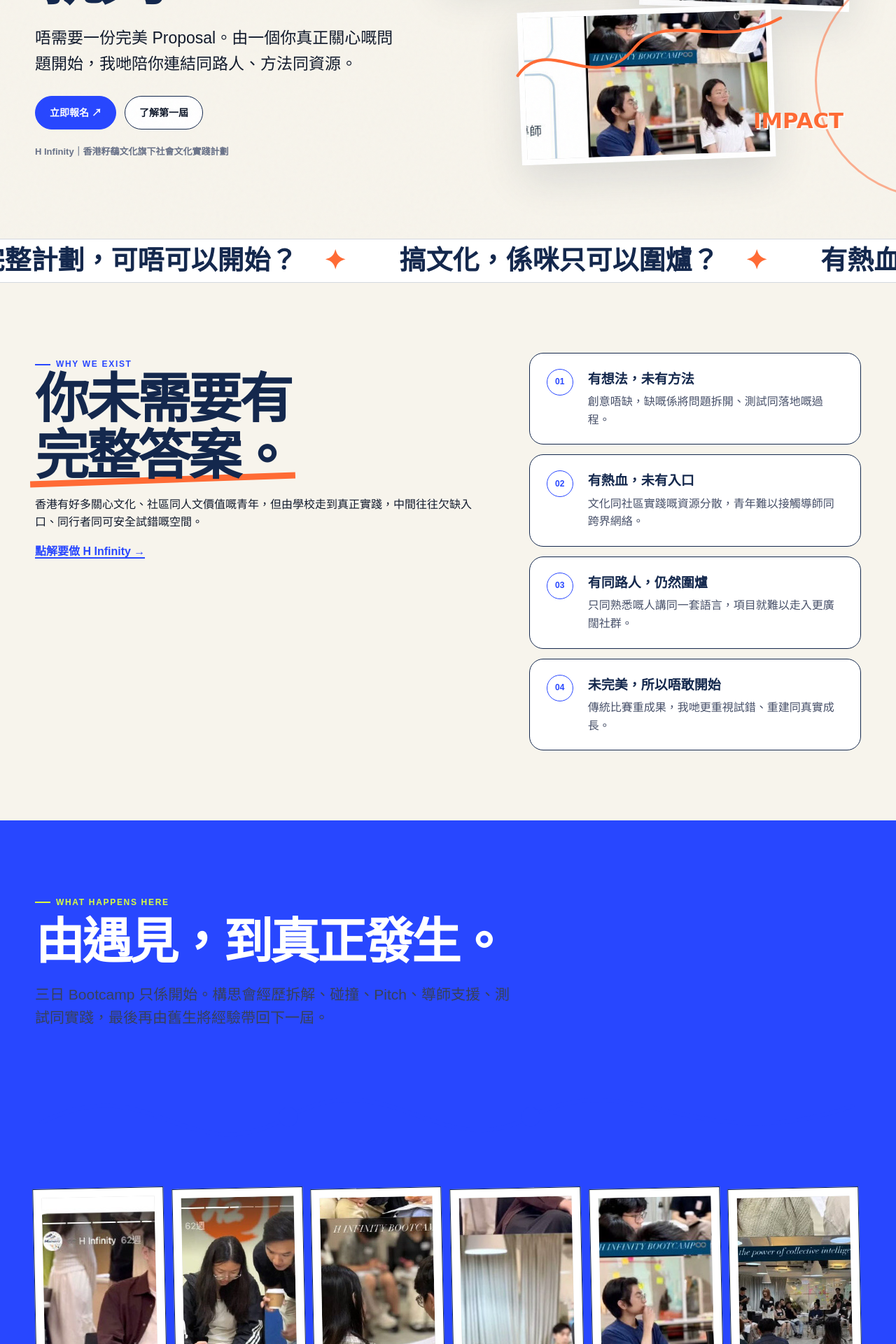
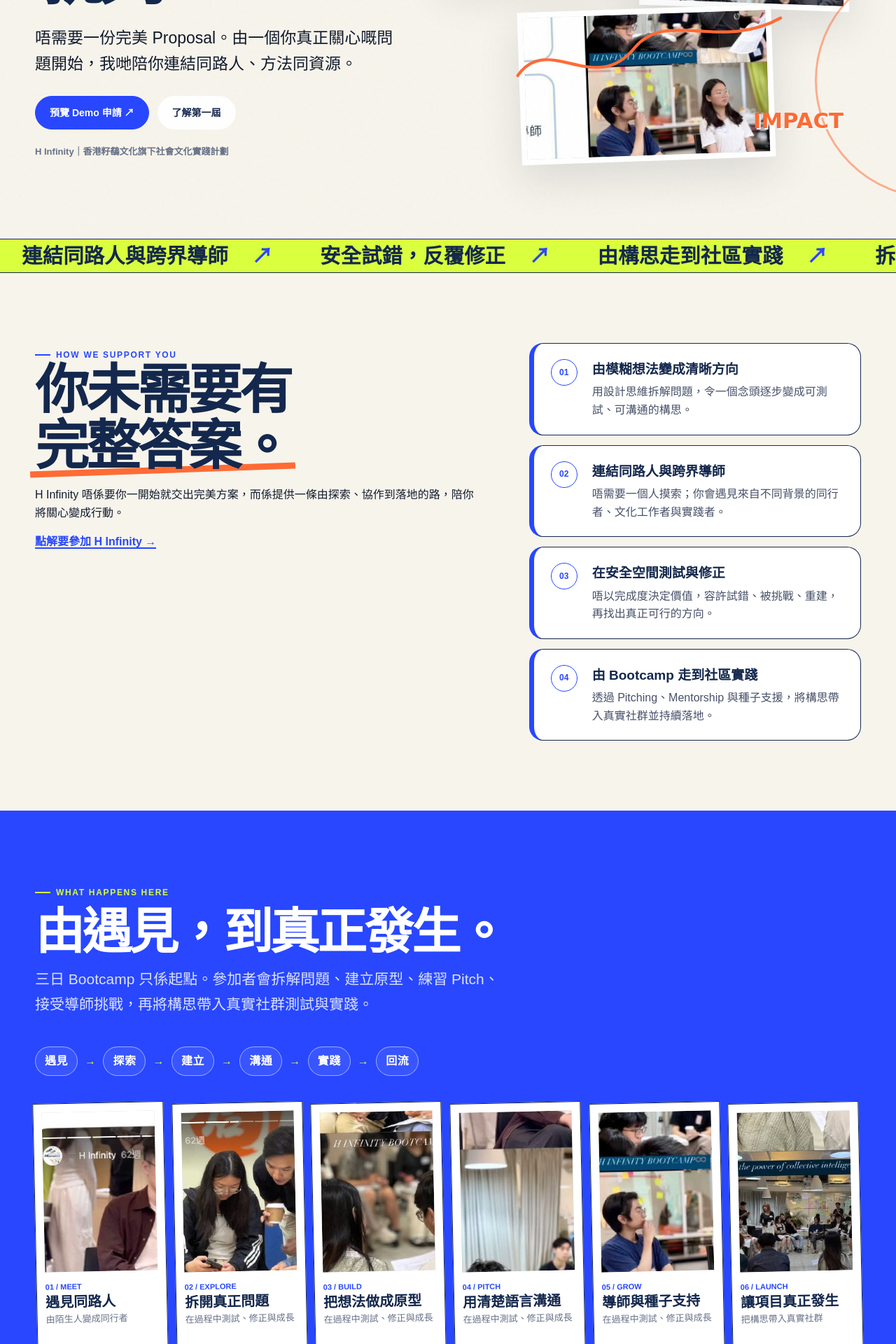
Before and after one commit to KelvinLo0720/hinfinity-website, a Next.js app: page / in a window 1280 px wide. Shown: the part 460-2380 px from the top of the page at 70% size. Built offline with nearby package versions, Linux system fonts and the light colour scheme; no server answers.

Commit message:
Add files via upload

```diff
--- a/app/globals.css
+++ b/app/globals.css
@@ -56,8 +56,8 @@ button, a { -webkit-tap-highlight-color: transparent; }
   border-bottom: 1px solid rgba(20, 40, 77, 0.08);
 }
 .header-inner { min-height: 76px; display: flex; align-items: center; justify-content: space-between; gap: 24px; }
-.brand-logo { display: inline-flex; align-items: center; height: 54px; overflow: hidden; }
-.brand-logo img { width: 150px; height: 92px; object-fit: contain; object-position: center; }
+.brand-logo { display: inline-flex; align-items: center; flex: 0 0 auto; height: 58px; }
+.brand-logo img { display: block; width: clamp(182px, 17vw, 228px); height: auto; object-fit: contain; object-position: left center; }
 .brand-logo--inverted img { filter: brightness(0) invert(1); }
 .main-nav { display: flex; align-items: center; gap: clamp(14px, 2.2vw, 30px); font-size: 13px; font-weight: 700; }
 .main-nav a { position: relative; padding: 9px 0; }
@@ -77,7 +77,7 @@ button, a { -webkit-tap-highlight-color: transparent; }
 .button:hover { transform: translateY(-3px) rotate(-1deg); box-shadow: 5px 6px 0 var(--navy); }
 .button-primary { background: var(--blue); border-color: var(--blue); color: white; }
 .button-orange { background: var(--orange); border-color: var(--orange); color: white; }
-.button-light { background: white; }
+.button-light { background: white; color: var(--navy); border-color: white; }
 .button-dark { background: var(--navy); color: white; border-color: var(--navy); }
 .text-link { font-weight: 800; color: var(--blue); border-bottom: 2px solid currentColor; }
 
@@ -85,7 +85,9 @@ button, a { -webkit-tap-highlight-color: transparent; }
 .eyebrow::before { content: ""; width: 22px; height: 2px; background: currentColor; }
 .section-heading { max-width: 780px; margin-bottom: 42px; }
 .section-heading h2, .page-hero h1 { margin: 10px 0 12px; color: var(--navy); font-size: clamp(38px, 5.5vw, 72px); line-height: 1.05; letter-spacing: -.045em; }
-.section-intro, .page-hero p { max-width: 680px; font-size: clamp(17px, 2vw, 21px); color: #374158; }
+.section-intro, .page-hero p { max-width: 680px; font-size: clamp(17px, 2vw, 21px); color: #374158; line-height: 1.72; }
+.section-intro p { margin: 0; }
+.section-blue .section-intro, .section-navy .section-intro { color: rgba(255,255,255,.84); }
 .section { padding: 100px 0; }
 .section-tight { padding: 70px 0; }
 .section-blue { background: var(--blue); color: white; }
@@ -114,16 +116,18 @@ button, a { -webkit-tap-highlight-color: transparent; }
 .word-cool { right: 0; top: 9%; transform: rotate(8deg); }
 .word-impact { right: 4%; bottom: 8%; transform: rotate(-7deg); color: var(--orange); }
 
-.question-strip { background: white; border-top: 1px solid var(--line); border-bottom: 1px solid var(--line); overflow: hidden; }
-.question-track { display: flex; width: max-content; animation: marquee 24s linear infinite; }
-.question-track span { padding: 20px 38px; font-size: clamp(20px, 3vw, 38px); font-weight: 900; color: var(--navy); white-space: nowrap; }
-.question-track span::after { content: "✦"; color: var(--orange); margin-left: 38px; }
+.solution-strip { background: var(--yellow); border-top: 1.5px solid var(--navy); border-bottom: 1.5px solid var(--navy); overflow: hidden; }
+.solution-track { display: flex; width: max-content; animation: marquee 28s linear infinite; }
+.solution-track span { padding: 17px 34px; font-size: clamp(17px, 2.3vw, 30px); font-weight: 900; color: var(--navy); white-space: nowrap; }
+.solution-track span::after { content: "↗"; color: var(--blue); margin-left: 34px; }
 @keyframes marquee { to { transform: translateX(-50%); } }
 
 .problem-grid { display: grid; grid-template-columns: 1.15fr .85fr; gap: 64px; align-items: start; }
 .problem-stack { display: grid; gap: 14px; }
 .problem-card { background: white; border: 1.5px solid var(--navy); border-radius: 20px; padding: 22px 24px; display: grid; grid-template-columns: 44px 1fr; gap: 15px; transition: transform .25s ease, background .25s ease; }
 .problem-card:hover { transform: translateX(8px) rotate(-.5deg); background: var(--yellow); }
+.solution-card { border-left: 7px solid var(--blue); }
+.solution-card:nth-child(even) { border-left-color: var(--orange); }
 .problem-card strong { display: block; color: var(--navy); font-size: 19px; }
 .problem-card p { margin: 4px 0 0; color: #475069; }
 .problem-number { color: var(--blue); font-size: 12px; font-weight: 900; border: 1.5px solid currentColor; border-radius: 50%; width: 38px; height: 38px; display: grid; place-items: center; }
@@ -131,7 +135,10 @@ button, a { -webkit-tap-highlight-color: transparent; }
 .big-statement .underline { position: relative; display: inline-block; }
 .big-statement .underline::after { content: ""; position: absolute; height: 9px; background: var(--orange); left: -2%; right: -2%; bottom: 2px; z-index: -1; transform: rotate(-2deg); }
 
-.hand-line { width: 100%; height: auto; color: var(--blue); }
+.hand-line { width: 100%; height: auto; color: var(--blue); margin: 18px 0 30px; }
+.journey-route { display: flex; align-items: center; flex-wrap: wrap; gap: 10px; margin: 6px 0 38px; color: var(--yellow); font-weight: 900; letter-spacing: .03em; }
+.journey-route span { border: 1px solid rgba(255,255,255,.5); border-radius: 999px; padding: 7px 13px; color: white; background: rgba(255,255,255,.08); }
+.journey-route i { font-style: normal; color: var(--yellow); }
 .journey-scroller { display: grid; grid-template-columns: repeat(6, 1fr); gap: 12px; }
 .journey-card { position: relative; min-height: 360px; background: white; border: 1.5px solid var(--navy); overflow: hidden; padding: 12px; transition: transform .25s ease; }
 .journey-card:nth-child(odd) { transform: rotate(-1.2deg); }
@@ -144,12 +151,12 @@ button, a { -webkit-tap-highlight-color: transparent; }
 .journey-card p { margin: 4px 0 0; color: var(--muted); font-size: 13px; }
 
 .chapter-grid { display: grid; grid-template-columns: .8fr 1.2fr; gap: 64px; align-items: center; }
-.chapter-stats { display: grid; grid-template-columns: repeat(2, 1fr); gap: 12px; }
-.stat-note { background: var(--paper); color: var(--navy); padding: 22px; min-height: 158px; border-radius: 22px; border: 2px solid white; position: relative; }
-.stat-note:nth-child(2) { transform: rotate(2deg); background: var(--yellow); }
-.stat-note:nth-child(3) { transform: rotate(-2deg); background: #dfe6ff; }
-.stat-note b { display: block; font-size: clamp(40px, 6vw, 76px); line-height: 1; color: var(--blue); font-family: "Comic Sans MS", cursive; }
-.stat-note span { font-weight: 900; }
+.chapter-summary { display: grid; grid-template-columns: repeat(2, minmax(0, 1fr)); border: 1px solid rgba(255,255,255,.28); border-radius: 26px; overflow: hidden; background: rgba(255,255,255,.06); }
+.chapter-summary div { min-height: 132px; padding: 22px; display: flex; flex-direction: column; justify-content: space-between; border-right: 1px solid rgba(255,255,255,.18); border-bottom: 1px solid rgba(255,255,255,.18); }
+.chapter-summary div:nth-child(2n) { border-right: 0; }
+.chapter-summary div:nth-last-child(-n+2) { border-bottom: 0; }
+.chapter-summary b { display: block; font-size: clamp(42px, 5vw, 68px); line-height: 1; color: var(--yellow); }
+.chapter-summary span { color: white; font-weight: 850; line-height: 1.3; }
 .chapter-photo { position: relative; min-height: 550px; }
 .chapter-photo-main { position: absolute; width: 82%; height: 83%; left: 6%; top: 5%; border: 10px solid white; transform: rotate(2deg); box-shadow: var(--shadow); overflow: hidden; }
 .chapter-photo-main img { object-fit: cover; }
@@ -168,6 +175,25 @@ button, a { -webkit-tap-highlight-color: transparent; }
 .project-card p { color: #4d566b; margin: 10px 2px; }
 .project-tag { position: absolute; left: 12px; bottom: 12px; background: var(--yellow); color: var(--navy); padding: 5px 9px; font-weight: 900; font-size: 11px; transform: rotate(-2deg); }
 
+.projects-section { overflow: hidden; }
+.project-showcase { display: grid; gap: 34px; }
+.project-feature { display: grid; grid-template-columns: minmax(0, 1.15fr) minmax(300px, .85fr); min-height: 420px; border: 1.5px solid var(--navy); background: white; transition: transform .25s ease, box-shadow .25s ease; }
+.project-feature:hover { transform: translateY(-5px); box-shadow: 10px 11px 0 var(--navy); }
+.project-feature-reverse { grid-template-columns: minmax(300px, .85fr) minmax(0, 1.15fr); }
+.project-feature-reverse .project-feature-image { order: 2; }
+.project-feature-image { position: relative; min-height: 420px; overflow: hidden; background: #d9d9d9; }
+.project-feature-image img { object-fit: cover; transition: transform .55s ease; }
+.project-feature:hover .project-feature-image img { transform: scale(1.035); }
+.project-feature-copy { position: relative; padding: clamp(28px, 4vw, 54px); display: flex; flex-direction: column; justify-content: center; overflow: hidden; }
+.project-feature-copy::after { content: "∞"; position: absolute; right: -26px; bottom: -86px; color: var(--blue-soft); font-size: 210px; line-height: 1; z-index: 0; }
+.project-feature-copy > * { position: relative; z-index: 1; }
+.project-index { position: absolute; right: 22px; top: 14px; color: var(--blue); font-size: clamp(48px, 7vw, 92px); font-weight: 900; line-height: 1; opacity: .16; }
+.project-kicker { margin: 0 0 10px; color: var(--blue); font-size: 12px; font-weight: 900; letter-spacing: .12em; }
+.project-feature h3 { margin: 0 0 16px; color: var(--navy); font-size: clamp(34px, 4.5vw, 60px); line-height: 1.02; letter-spacing: -.045em; }
+.project-feature-copy > p:not(.project-kicker) { margin: 0 0 28px; color: #475169; font-size: clamp(17px, 1.8vw, 21px); }
+.project-link { color: var(--blue); font-weight: 900; border-bottom: 2px solid currentColor; align-self: flex-start; }
+
+
 .quote-section { position: relative; overflow: hidden; }
 .quote-grid { display: grid; grid-template-columns: 1fr .8fr; gap: 60px; align-items: center; }
 .quote-mark { font-size: 120px; line-height: .5; color: var(--orange); font-family: Georgia, serif; }
@@ -182,6 +208,9 @@ button, a { -webkit-tap-highlight-color: transparent; }
 .cta-band::before { content: ""; position: absolute; width: 560px; height: 560px; border: 70px solid rgba(255,255,255,.07); border-radius: 50%; right: -130px; top: -180px; }
 .cta-grid { display: grid; grid-template-columns: 1fr .8fr; gap: 40px; align-items: end; position: relative; z-index: 2; }
 .cta-band h2 { font-size: clamp(46px, 7vw, 92px); line-height: .98; margin: 0 0 22px; letter-spacing: -.055em; }
+.cta-band p { color: rgba(255,255,255,.88); font-size: clamp(17px, 2vw, 21px); }
+.cta-band .button-light { color: var(--navy); background: white; border-color: white; }
+.cta-band .button-light:hover { box-shadow: 5px 6px 0 var(--navy-2); }
 .cta-details { background: white; color: var(--navy); padding: 28px; border-radius: 24px 24px 0 0; transform: rotate(1deg); }
 .cta-details dl { margin: 0; display: grid; gap: 14px; }
 .cta-details div { display: flex; justify-content: space-between; gap: 24px; border-bottom: 1px solid var(--line); padding-bottom: 10px; }
@@ -301,6 +330,9 @@ button, a { -webkit-tap-highlight-color: transparent; }
   .journey-card:nth-child(even) { transform: none; }
   .project-grid, .story-grid, .people-grid, .partner-grid { grid-template-columns: repeat(2, 1fr); }
   .project-card:nth-child(2) { transform: none; }
+  .project-feature, .project-feature-reverse { grid-template-columns: 1fr; }
+  .project-feature-reverse .project-feature-image { order: 0; }
+  .project-feature-image { min-height: 360px; }
   .chapter-photo { min-height: 480px; }
   .footer-grid { grid-template-columns: 1.4fr repeat(2, 1fr); }
   .footer-grid > :last-child { grid-column: 2; }
@@ -311,7 +343,8 @@ button, a { -webkit-tap-highlight-color: transparent; }
   .shell { width: min(100% - 28px, 1180px); }
   .section { padding: 72px 0; }
   .header-inner { min-height: 68px; }
-  .site-header .brand-logo { height: 48px; }
+  .site-header .brand-logo { height: 52px; }
+  .site-header .brand-logo img { width: 190px; }
   .main-nav { top: 68px; }
   .hero { padding-top: 34px; }
   .hero h1 { font-size: clamp(54px, 18vw, 78px); }
@@ -322,10 +355,20 @@ button, a { -webkit-tap-highlight-color: transparent; }
   .problem-grid { gap: 40px; }
   .journey-scroller { display: flex; overflow-x: auto; scroll-snap-type: x mandatory; padding-bottom: 20px; }
   .journey-card { min-width: 76vw; scroll-snap-align: center; }
-  .chapter-stats, .form-grid, .apply-facts { grid-template-columns: 1fr; }
+  .chapter-summary, .form-grid, .apply-facts { grid-template-columns: 1fr; }
+  .chapter-summary div, .chapter-summary div:nth-child(2n), .chapter-summary div:nth-last-child(-n+2) { border-right: 0; border-bottom: 1px solid rgba(255,255,255,.18); }
+  .chapter-summary div:last-child { border-bottom: 0; }
   .chapter-photo { min-height: 390px; }
   .project-grid, .story-grid, .people-grid, .partner-grid { grid-template-columns: 1fr; }
   .project-card { min-height: auto; }
+  .project-showcase { gap: 22px; }
+  .project-feature { min-height: 0; }
+  .project-feature-image { min-height: 265px; }
+  .project-feature-copy { padding: 26px 22px 30px; }
+  .project-index { font-size: 62px; }
+  .journey-route { gap: 7px; margin-bottom: 26px; }
+  .journey-route span { padding: 5px 10px; font-size: 13px; }
+  .journey-route i { font-size: 12px; }
   .project-image { height: 240px; }
   .quote-photo { min-height: 390px; }
   .page-hero { padding: 70px 0 42px; }
--- a/app/page.tsx
+++ b/app/page.tsx
@@ -1,10 +1,16 @@
 import Image from "next/image";
 import Link from "next/link";
-import { HandLine } from "@/components/hand-line";
 import { PhotoCollage } from "@/components/photo-collage";
 import { Reveal } from "@/components/reveal";
 import { SectionHeading } from "@/components/section-heading";
 import { programmeSteps, projects } from "@/lib/content";
+
+const solutions = [
+  ["01", "由模糊想法變成清晰方向", "用設計思維拆解問題，令一個念頭逐步變成可測試、可溝通的構思。"],
+  ["02", "連結同路人與跨界導師", "唔需要一個人摸索；你會遇見來自不同背景的同行者、文化工作者與實踐者。"],
+  ["03", "在安全空間測試與修正", "唔以完成度決定價值，容許試錯、被挑戰、重建，再找出真正可行的方向。"],
+  ["04", "由 Bootcamp 走到社區實踐", "透過 Pitching、Mentorship 與種子支援，將構思帶入真實社群並持續落地。"]
+] as const;
 
 export default function HomePage() {
   return (
@@ -16,7 +22,7 @@ export default function HomePage() {
             <h1>呢度，<br /><em>有想法</em><br />就夠。</h1>
             <p className="hero-sub">唔需要一份完美 Proposal。由一個你真正關心嘅問題開始，我哋陪你連結同路人、方法同資源。</p>
             <div className="button-row">
-              <Link className="button button-primary" href="/apply">立即報名 ↗</Link>
+              <Link className="button button-primary" href="/apply">預覽 Demo 申請 ↗</Link>
               <Link className="button button-light" href="/first-chapter">了解第一屆</Link>
             </div>
             <p className="hero-note">H Infinity｜香港籽鷂文化旗下社會文化實踐計劃</p>
@@ -25,14 +31,14 @@ export default function HomePage() {
         </div>
       </section>
 
-      <div className="question-strip" aria-label="青年常見疑問">
-        <div className="question-track">
+      <div className="solution-strip" aria-label="H Infinity 提供的支援">
+        <div className="solution-track">
           {[0, 1].map((set) => (
             <div key={set}>
-              <span>讀人文，係咪冇出路？</span>
-              <span>未有完整計劃，可唔可以開始？</span>
-              <span>搞文化，係咪只可以圍爐？</span>
-              <span>有熱血，但下一步係咩？</span>
+              <span>拆解問題，找到方向</span>
+              <span>連結同路人與跨界導師</span>
+              <span>安全試錯，反覆修正</span>
+              <span>由構思走到社區實踐</span>
             </div>
           ))}
         </div>
@@ -41,20 +47,15 @@ export default function HomePage() {
       <section className="section">
         <div className="shell problem-grid">
           <Reveal>
-            <span className="eyebrow">WHY WE EXIST</span>
+            <span className="eyebrow">HOW WE SUPPORT YOU</span>
             <p className="big-statement">你未需要有<br /><span className="underline">完整答案。</span></p>
-            <p>香港有好多關心文化、社區同人文價值嘅青年，但由學校走到真正實踐，中間往往欠缺入口、同行者同可安全試錯嘅空間。</p>
-            <Link className="text-link" href="/h-infinity">點解要做 H Infinity →</Link>
+            <p>H Infinity 唔係要你一開始就交出完美方案，而係提供一條由探索、協作到落地的路，陪你將關心變成行動。</p>
+            <Link className="text-link" href="/h-infinity">點解要參加 H Infinity →</Link>
           </Reveal>
-          <div className="problem-stack">
-            {[
-              ["01", "有想法，未有方法", "創意唔缺，缺嘅係將問題拆開、測試同落地嘅過程。"],
-              ["02", "有熱血，未有入口", "文化同社區實踐嘅資源分散，青年難以接觸導師同跨界網絡。"],
-              ["03", "有同路人，仍然圍爐", "只同熟悉嘅人講同一套語言，項目就難以走入更廣闊社群。"],
-              ["04", "未完美，所以唔敢開始", "傳統比賽重成果，我哋更重視試錯、重建同真實成長。"]
-            ].map(([number, title, copy], index) => (
+          <div className="problem-stack solution-stack">
+            {solutions.map(([number, title, copy], index) => (
               <Reveal key={number} delay={index * 0.08}>
-                <article className="problem-card">
+                <article className="problem-card solution-card">
                   <span className="problem-number">{number}</span>
                   <div><strong>{title}</strong><p>{copy}</p></div>
                 </article>
@@ -67,9 +68,11 @@ export default function HomePage() {
       <section className="section section-blue">
         <div className="shell">
           <SectionHeading eyebrow="WHAT HAPPENS HERE" title="由遇見，到真正發生。">
-            <p>三日 Bootcamp 只係開始。構思會經歷拆解、碰撞、Pitch、導師支援、測試同實踐，最後再由舊生將經驗帶回下一屆。</p>
+            <p>三日 Bootcamp 只係起點。參加者會拆解問題、建立原型、練習 Pitch、接受導師挑戰，再將構思帶入真實社群測試與實踐。</p>
           </SectionHeading>
-          <HandLine />
+          <div className="journey-route" aria-label="H Infinity 參加者歷程">
+            <span>遇見</span><i>→</i><span>探索</span><i>→</i><span>建立</span><i>→</i><span>溝通</span><i>→</i><span>實踐</span><i>→</i><span>回流</span>
+          </div>
           <div className="journey-scroller">
             {programmeSteps.map((step, index) => (
               <Reveal key={step.n} delay={index * 0.06}>
@@ -88,14 +91,14 @@ export default function HomePage() {
       <section className="section section-navy">
         <div className="shell chapter-grid">
           <Reveal>
-            <SectionHeading eyebrow="OUR FIRST CHAPTER" title="每個運動，都有第一個章節。">
-              <p>H Infinity 暫時完成咗第一屆。網站唔會假裝我哋已有漫長歷史，而係如實記錄第一次嘗試、第一次碰撞，同一個正在形成嘅青年文化生態。</p>
+            <SectionHeading eyebrow="OUR FIRST CHAPTER" title="第一屆，係一個持續發生嘅開始。">
+              <p>H Infinity 已完成首屆。我哋想記錄嘅唔只係三日活動，而係參加者點樣由模糊構思出發，經歷碰撞、修正與實踐，再將經驗帶返下一屆。</p>
             </SectionHeading>
-            <div className="chapter-stats">
-              <div className="stat-note"><b>1</b><span>已完成首屆</span></div>
-              <div className="stat-note"><b>3</b><span>日 Ideation Bootcamp</span></div>
-              <div className="stat-note"><b>2</b><span>輪 Pitching</span></div>
-              <div className="stat-note"><b>∞</b><span>舊生回流與延伸可能</span></div>
+            <div className="chapter-summary" aria-label="首屆項目資料">
+              <div><b>1</b><span>已完成首屆</span></div>
+              <div><b>3</b><span>日 Ideation Bootcamp</span></div>
+              <div><b>2</b><span>輪 Pitching</span></div>
+              <div><b>∞</b><span>舊生回流與延伸可能</span></div>
             </div>
           </Reveal>
           <Reveal className="chapter-photo" delay={0.16}>
@@ -104,22 +107,26 @@ export default function HomePage() {
         </div>
       </section>
 
-      <section className="section">
+      <section className="section projects-section">
         <div className="shell">
-          <SectionHeading eyebrow="SELECTED PROJECTS" title="唔只展示結果，亦展示點樣走到呢一步。">
-            <p>每個 Case Study 都由問題、轉折、測試、成果與反思組成。以下內容為網站 Demo 文案，之後可換成首屆真實項目資料。</p>
+          <SectionHeading eyebrow="SELECTED PROJECTS" title="由一個問題，走到一個真正發生嘅項目。">
+            <p>Portfolio 唔只展示最後成果，亦會記錄每個團隊點樣觀察、測試、推翻假設，再將構思帶入社群。</p>
           </SectionHeading>
-          <div className="project-grid">
+          <div className="project-showcase">
             {projects.map((project, index) => (
-              <Reveal key={project.slug} delay={index * 0.1}>
-                <Link className="project-card" href={`/projects/${project.slug}`}>
-                  <div className="project-image">
-                    <Image src={project.image} alt={project.title} fill sizes="(max-width: 700px) 90vw, 360px" />
+              <Reveal key={project.slug} delay={index * 0.08}>
+                <Link className={`project-feature ${index % 2 ? "project-feature-reverse" : ""}`} href={`/projects/${project.slug}`}>
+                  <div className="project-feature-image">
+                    <Image src={project.image} alt={project.title} fill sizes="(max-width: 760px) 92vw, 560px" />
                     <span className="project-tag">{project.category}</span>
                   </div>
-                  <div className="project-meta"><span>FIRST CHAPTER</span><span>VIEW CASE ↗</span></div>
-                  <h3>{project.title}</h3>
-                  <p>{project.question}</p>
+                  <div className="project-feature-copy">
+                    <span className="project-index">0{index + 1}</span>
+                    <p className="project-kicker">FIRST CHAPTER · CASE STUDY</p>
+                    <h3>{project.title}</h3>
+                    <p>{project.question}</p>
+                    <span className="project-link">閱讀項目故事 ↗</span>
+                  </div>
                 </Link>
               </Reveal>
             ))}
@@ -147,7 +154,7 @@ export default function HomePage() {
             <h2>下一個章節，<br />等緊你一齊寫。</h2>
             <p>不限學科，亦唔需要預先準備完整計劃。你只需要帶住一個真正關心嘅問題，同願意同行嘅心。</p>
             <div className="button-row">
-              <Link className="button button-light" href="/apply">開始 Demo 申請</Link>
+              <Link className="button button-light" href="/apply">預覽 Demo 申請</Link>
               <Link className="button button-dark" href="/contact">接收招募消息</Link>
             </div>
           </Reveal>
@@ -156,7 +163,7 @@ export default function HomePage() {
               <div><dt>下一屆</dt><dd>2026 Q4 – 2027 Q3（暫定）</dd></div>
               <div><dt>Bootcamp</dt><dd>聖誕假期期間（暫定）</dd></div>
               <div><dt>適合對象</dt><dd>大專生及 30 歲以下青年</dd></div>
-              <div><dt>現階段</dt><dd>網站及招募系統 Demo</dd></div>
+              <div><dt>現階段</dt><dd>招募準備中</dd></div>
             </dl>
           </Reveal>
         </div>
--- a/components/logo.tsx
+++ b/components/logo.tsx
@@ -7,8 +7,8 @@ export function Logo({ inverted = false }: { inverted?: boolean }) {
       <Image
         src="/brand/hinfinity-logo-transparent.png"
         alt="H Infinity 社會文化實踐計劃"
-        width={174}
-        height={70}
+        width={560}
+        height={303}
         priority
       />
     </Link>
```
Also changed, not shown: UPLOAD-INSTRUCTIONS.txt (added), public/brand/hinfinity-logo-transparent.png.
